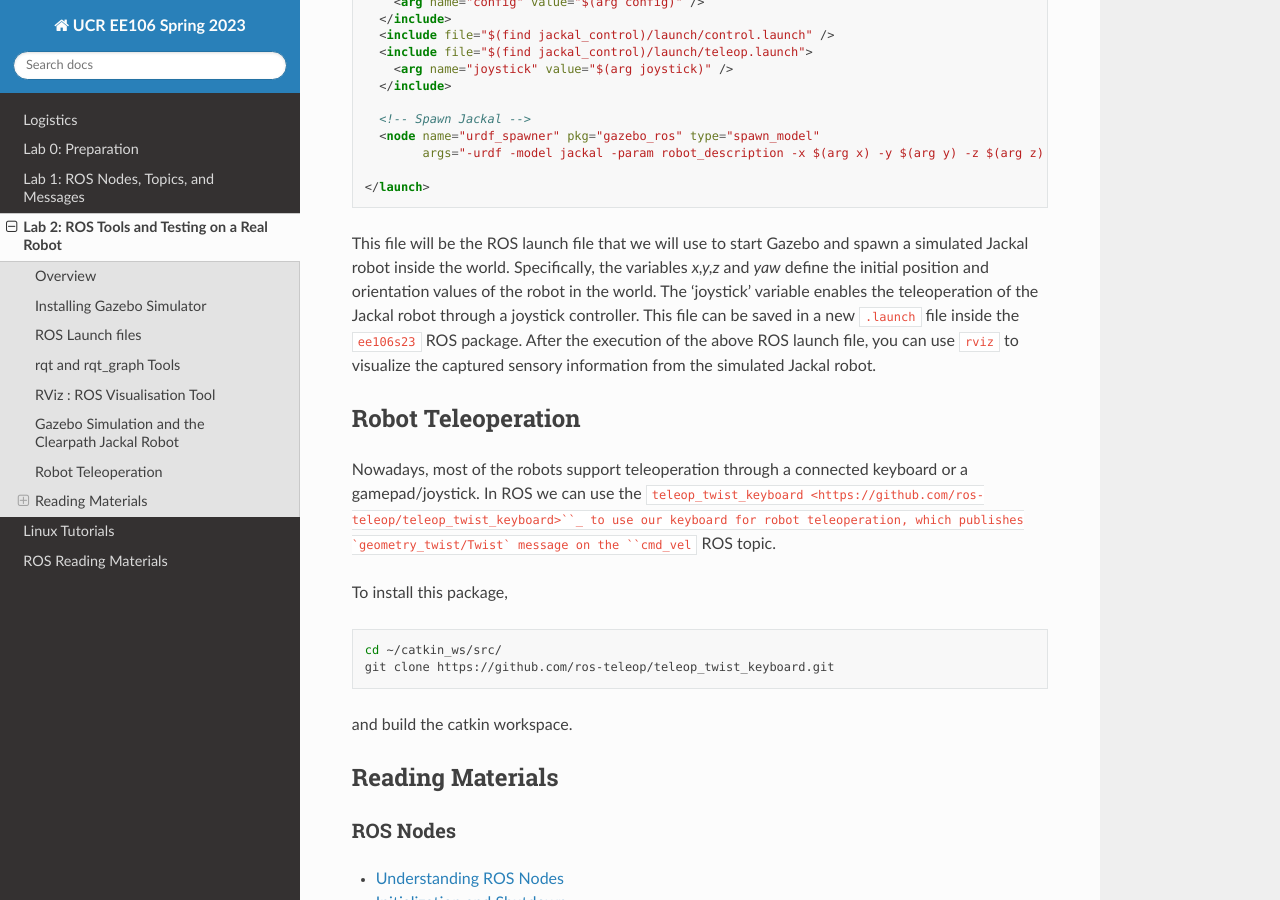
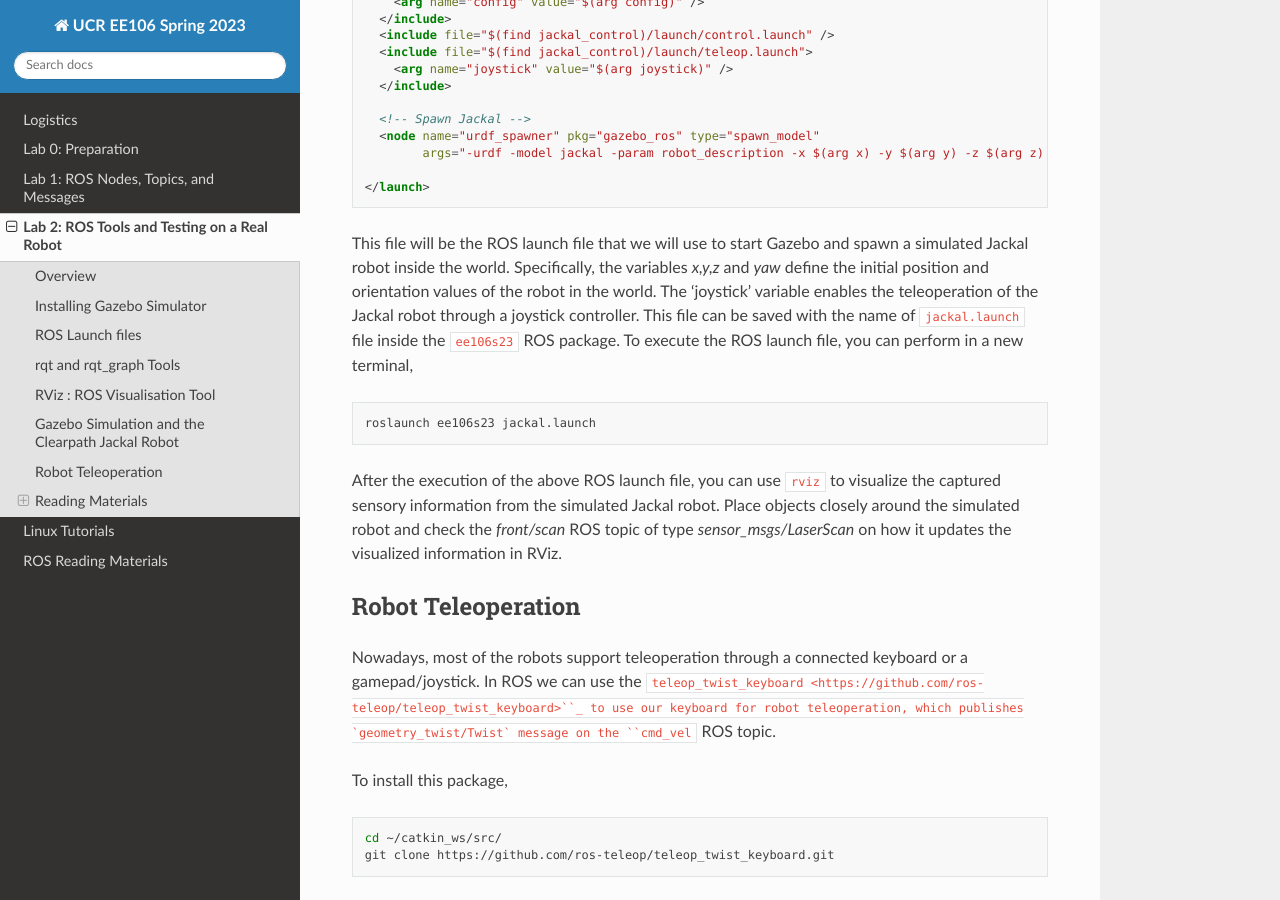
Before and after one commit to taektay/ee106, a Sphinx documentation site: the page built from docs/lab2.rst, in a window 1280 px wide and 900 px high, scrolled down 3150 px. Built offline with Sphinx 7.4.7 and the Read the Docs theme 2.0.0, drawn with Linux system fonts in a browser that asks for light colours.

Commit message:
updated lab2

```diff
--- a/docs/lab2.rst
+++ b/docs/lab2.rst
@@ -142,7 +142,14 @@ As the Gazebo is up and running, we can spawn a Jackal robot inside the simulate
 
 .. then create a ROS subscriber and try to collect the data from the raw pointcloud and check distances
 
-This file will be the ROS launch file that we will use to start Gazebo and spawn a simulated Jackal robot inside the world.  Specifically, the variables `x,y,z` and `yaw` define the initial position and orientation values of the robot in the world. The 'joystick' variable enables the teleoperation of the Jackal robot through a joystick controller. This file can be saved in a new ``.launch`` file inside the ``ee106s23`` ROS package. After the execution of the above ROS launch file, you can use ``rviz`` to visualize the captured sensory information from the simulated Jackal robot.
+This file will be the ROS launch file that we will use to start Gazebo and spawn a simulated Jackal robot inside the world.  Specifically, the variables `x,y,z` and `yaw` define the initial position and orientation values of the robot in the world. The 'joystick' variable enables the teleoperation of the Jackal robot through a joystick controller. This file can be saved with the name of ``jackal.launch`` file inside the ``ee106s23`` ROS package. To execute the ROS launch file, you can perform in a new terminal,
+
+.. code-block:: bash
+
+  roslaunch ee106s23 jackal.launch
+
+After the execution of the above ROS launch file, you can use ``rviz`` to visualize the captured sensory information from the simulated Jackal robot. Place objects closely around the simulated robot and check the `front/scan` ROS topic of type `sensor_msgs/LaserScan` on how it updates the visualized information in RViz.
+
 
 Robot Teleoperation
 -----------------
@@ -163,13 +170,20 @@ and build the catkin workspace.
 .. Submission
 .. ----------
 
+.. roscore
+.. roslaunch gazebo_ros empty_world.launch
+.. roslaunch ee106s23 jackal.launch
+.. rviz
+.. rosrun teleop_keyboard_. ..
+
+
 .. #. Submission: individual submission via Gradescope
 
 .. In this lab's submission, we will develop a ROS node that will receive the simulated Jackal LiDAR information and will notify the user if the robot is getting closer to an obstacle.
 
 .. .. #. Demo: required (Demonstrate the ROS node functionality in the Gazebo world by using the Jackal.)
 
-.. #. Due time: 11:59pm, Apr 27, Thursday
+.. #. Due time: 11:59pm, Apr 29, Saturday
 
 .. #. Files to submit:
 
```
Also changed, not shown: docs/lab1.rst (+8 -3 lines).
